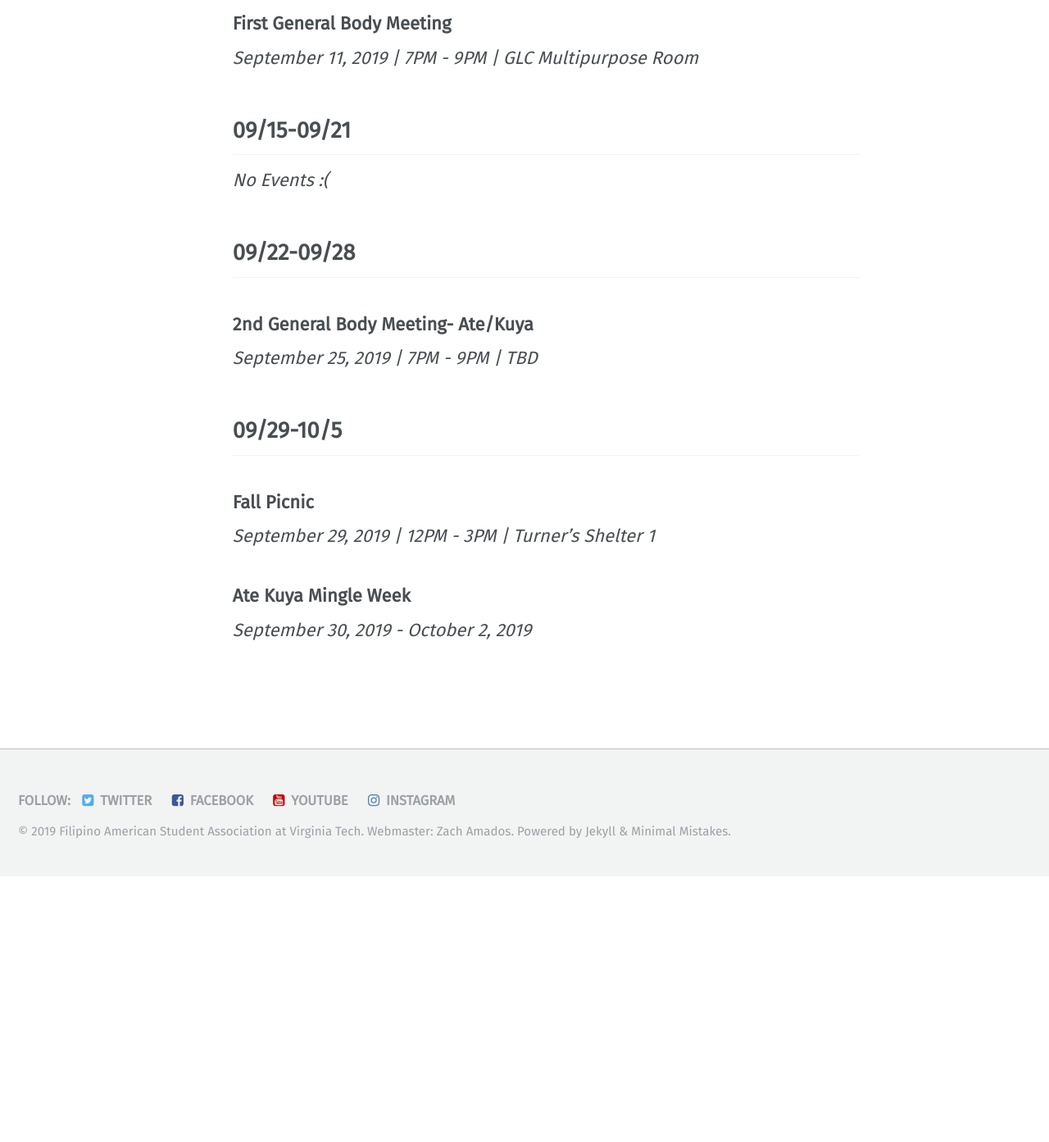
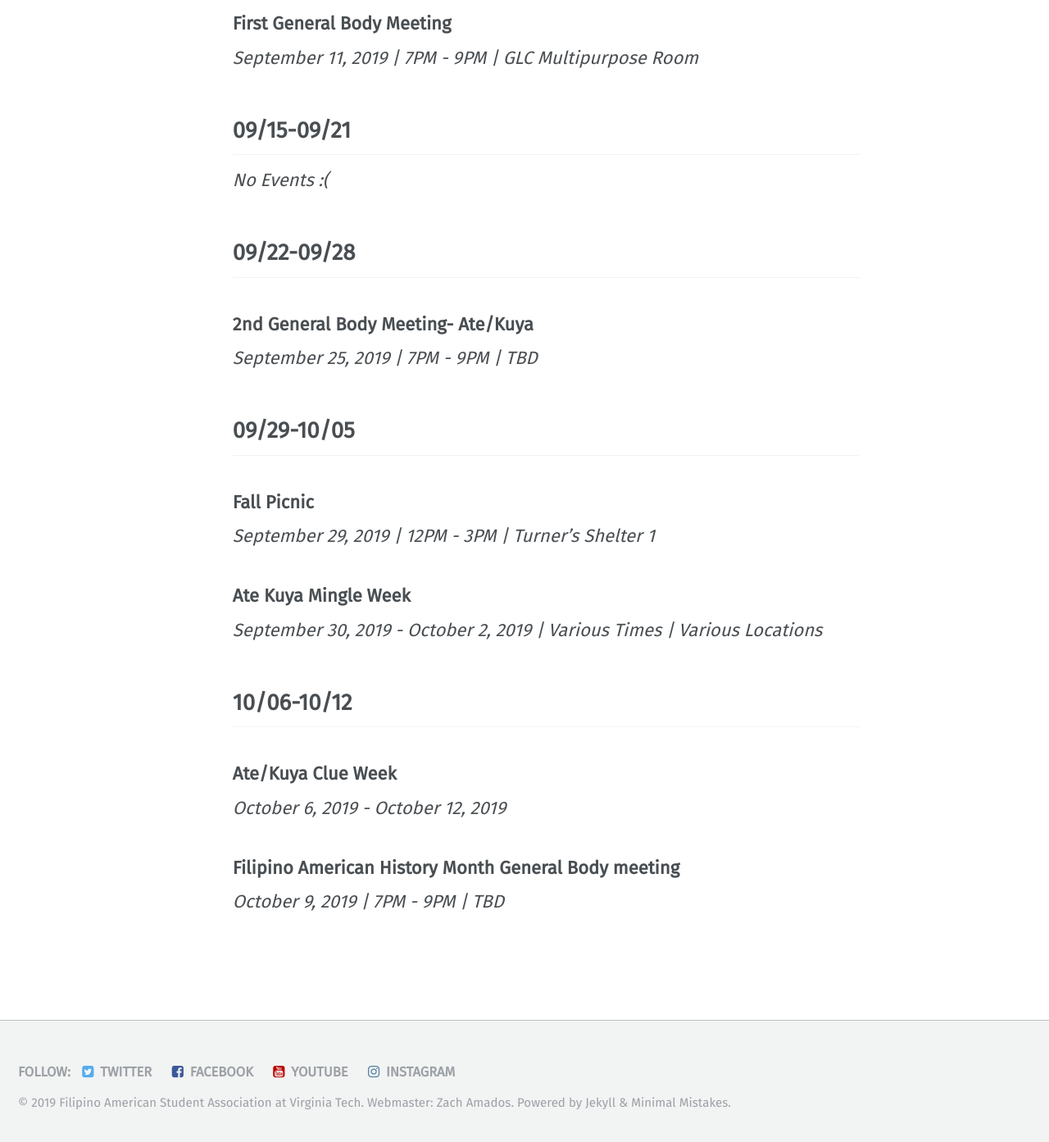
Before and after one commit to vtfasa/vtfasa.github.io, a Jekyll site: the page built from _pages/events.md, in a window 1280 px wide and 1400 px high, scrolled down 1552 px. Shown: the top 1393 px of the window at 82% size. Built offline with Jekyll 4.4.1, drawn with Linux system fonts in a browser that asks for light colours; some web fonts are replaced; before the commit the page ends 2621 px from its top, so only the background shows below that.

Commit message:
Update events.md

```diff
--- a/_pages/events.md
+++ b/_pages/events.md
@@ -40,10 +40,19 @@ GLC Multipurpose Room*
 7PM - 9PM |
 TBD*
 
-## 09/29-10/5
+## 09/29-10/05
 ### Fall Picnic
 *September 29, 2019 |
 12PM - 3PM |
 Turner's Shelter 1*
 ### Ate Kuya Mingle Week
-*September 30, 2019 - October 2, 2019*
+*September 30, 2019 - October 2, 2019 |
+Various Times |
+Various Locations*
+## 10/06-10/12
+### Ate/Kuya Clue Week
+*October 6, 2019 - October 12, 2019*
+### Filipino American History Month General Body meeting
+*October 9, 2019 |
+7PM - 9PM |
+TBD*
```
